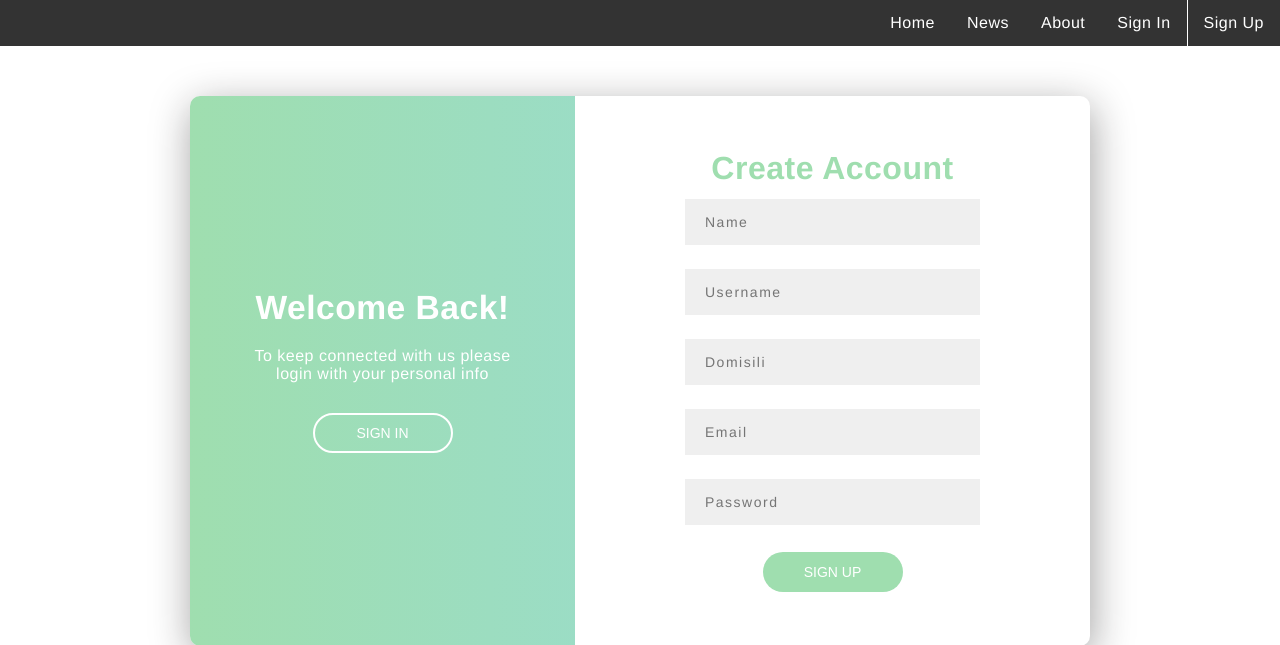
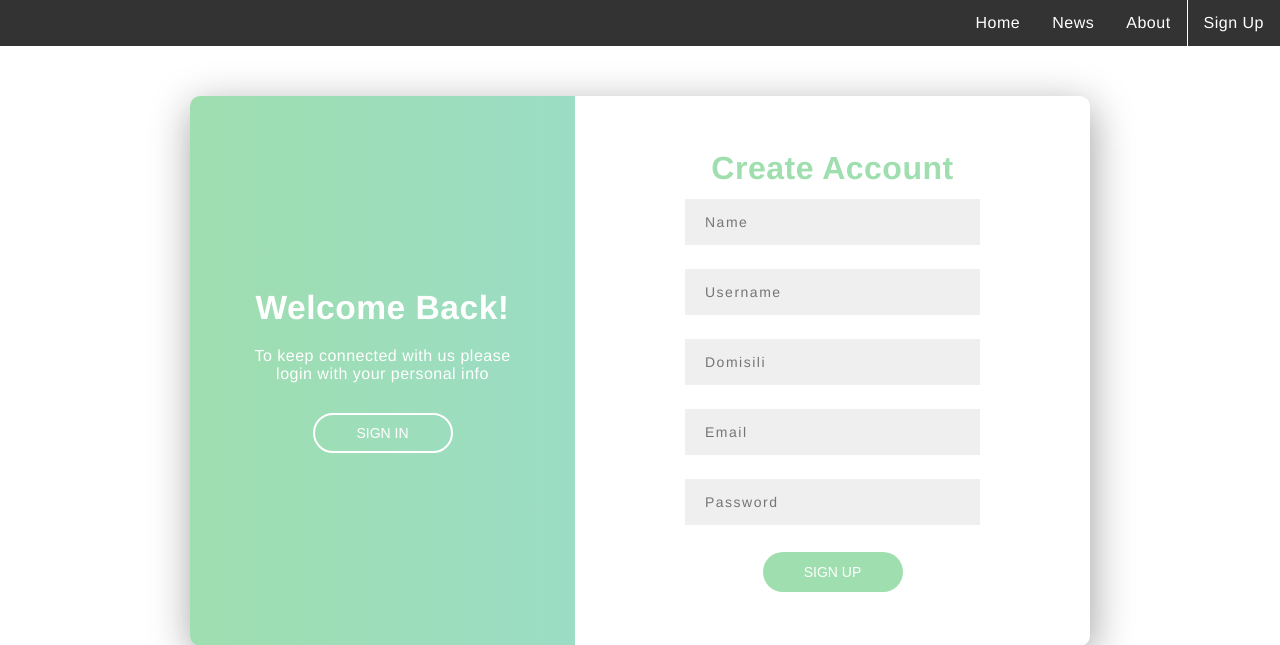
Before and after one commit to Nielioo/Covid19-Website-AlmondTofuTeam, a PHP site: page /logreg.php in a window 1280 px wide. Shown: the top 645 px of the page. Run offline with PHP 8.4, Linux system fonts and the light colour scheme.

Commit message:
Update something

```diff
--- a/formdonor.php
+++ b/formdonor.php
@@ -47,10 +47,7 @@
             ?>
         </select>
 
-        <!-- <input type="text" name="rumah_sakit" placeholder="Rumah Sakit">
-        <input type="text" class="form-field animation a4" name="golongan_darah" placeholder="Golongan Darah"> -->
-
-        <input class="form-button animation a6" type="submit" name="submit" value="SUBMIT">
+        <input type="submit" name="submit" value="SUBMIT">
     </form>
 
     <?php
--- a/logreg.php
+++ b/logreg.php
@@ -32,7 +32,7 @@
         <div class="form">
             <div class="sign-in" id="sign-in-info">
                 <h1>Sign In</h1>
-                <form id="sign-in-form" action="logreg.php" method="post">
+                <form id="sign-in-form" method="post">
                     <input class="content" type="email" placeholder="Email" required/>
                     <input class="content" type="password" placeholder="Password" required/>
                     <p class="forgot-password">Forgot your password?</p>
@@ -66,7 +66,7 @@
             </div>
             <div class="sign-up" id="sign-up-info">
                 <h1>Create Account</h1>
-                <form id="sign-up-form" action="logreg.php" method="post" enctype="multipart/form-data">
+                <form id="sign-up-form" method="post" enctype="multipart/form-data">
                     <input class="content" type="text" name="nama" placeholder="Name" required>
                     <input class="content" type="text" name="username" placeholder="Username" required>
                     <input class="content" type="text" name="domisili" placeholder="Domisili" required>
@@ -85,6 +85,7 @@
             $password = $_POST['password'];
 
             createProfile($nama, $username, $domisili, $email, $password);
+            // header("location: profilePage.php");
         }
         ?>
 
--- a/navigation_bar.html
+++ b/navigation_bar.html
@@ -1,9 +1,8 @@
 <link rel="stylesheet" href="navigation_bar.css">
 
 <ul>
-    <li class="text5"><a href="register.php">Sign Up</a></li>
-    <li class="text4 divider"><a href="login.php">Sign In</a></li>
-    <li class="text3"><a href="">About</a></li>
+    <li class="text4"><a href="logreg.php">Sign Up</a></li>
+    <li class="text3 divider"><a href="">About</a></li>
     <li class="text2"><a href="">News</a></li>
     <li class="text1"><a href="index.php">Home</a></li>
 </ul>
```
Also changed, not shown: login-register/login.php (renamed from login.php), login-register/register.php (renamed from register.php).
